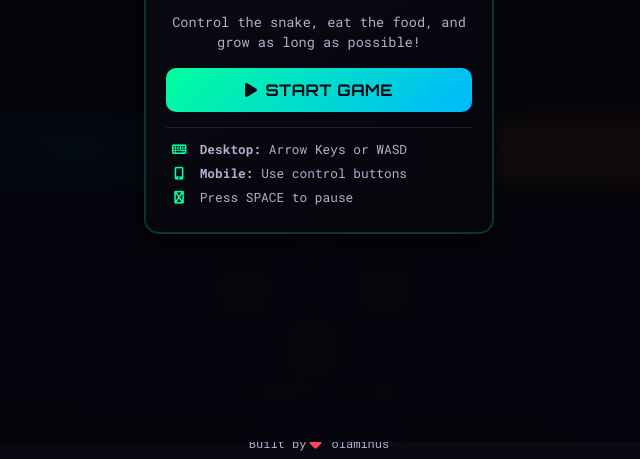
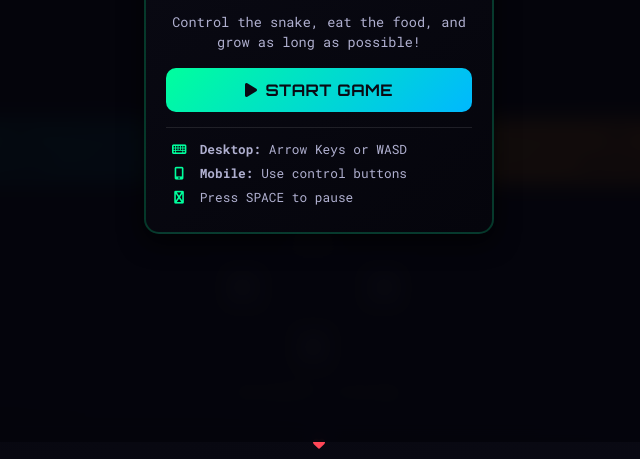
Before and after one commit to olamihus/SNAKE, a plain HTML site: page index.html in a window 1280 px wide. Shown: the part 358-817 px from the top of the page, without its empty margins (321-961 px from the left). Drawn offline with Linux system fonts and the light colour scheme.

Commit message:
Update index.html

```diff
--- a/index.html
+++ b/index.html
@@ -167,7 +167,7 @@
 
         <!-- Footer -->
         <footer class="game-footer">
-            <p>Built by<i class="fas fa-heart"></i> olamihus</p>
+            <p><i class="fas fa-heart"></i> </p>
         </footer>
     </div>
 
```
